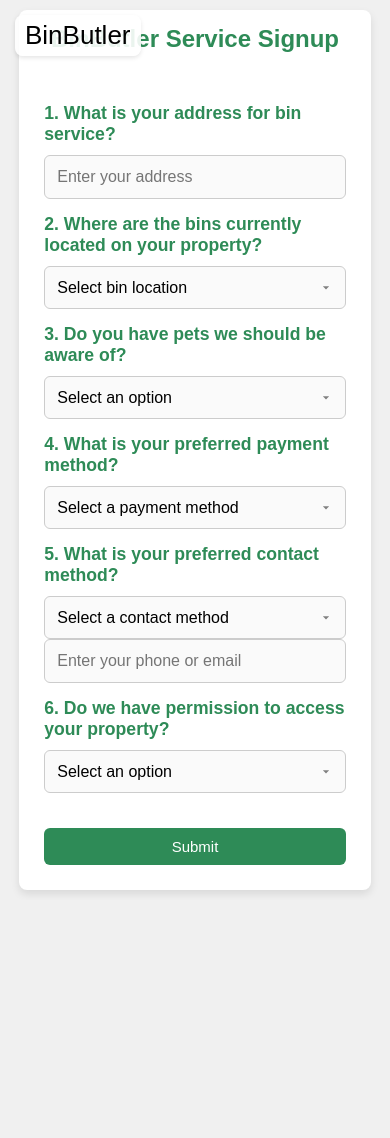
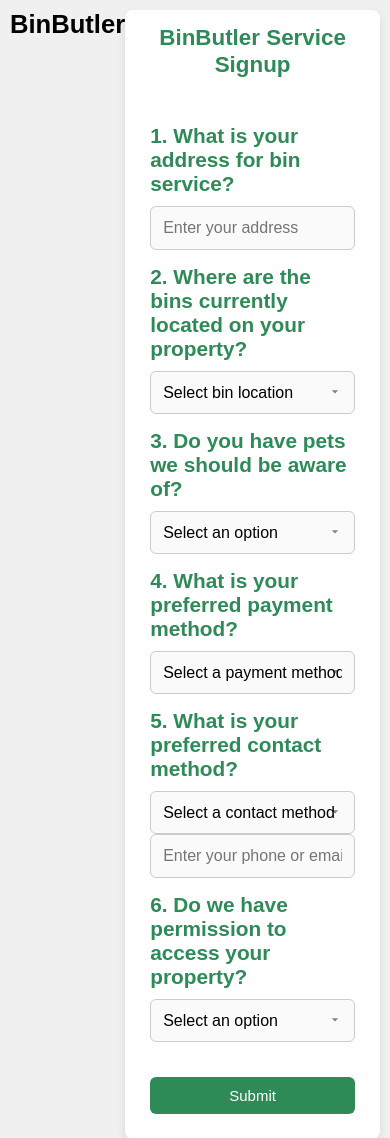
Before and after one commit to DevDino737/Arch-Bin, a plain HTML site: page logged.html in a window 390 px wide. Shown: the top 1138 px of the page. Before the commit the page ends 900 px from the top, so only its background shows below. Drawn offline with Linux system fonts and the light colour scheme.

Commit message:
You woke me up this moring and my cup waas oer flowing

```diff
--- a/loggedin.css
+++ b/loggedin.css
@@ -27,12 +27,32 @@
   box-shadow: 0 4px 8px rgba(0, 0, 0, 0.1);
 }
 
+/* LOGO */
+.logo {
+  text-align: center;
+  margin-bottom: 15px;
+  font-family: 'Charis', sans-serif;
+  font-size: 2rem;
+  font-weight: bold;
+  color: black;
+}
+
+.logo a {
+  color: black;
+  text-decoration: none;
+}
+
+.logo a:hover {
+  color: #2e8b57;
+}
+
 /* HEADER */
 header h1 {
   text-align: center;
   color: #2e8b57;
   margin-bottom: 20px;
   font-size: 1.8rem;
+  line-height: 1.2;
 }
 
 /* MAIN CONTENT */
@@ -86,33 +106,6 @@
 .custom-link:hover {
   color: gray;
   text-decoration: underline;
-  }
-
-  .logo {
-    position: absolute; /* stays in place even when scrolling */
-    top: 15px;
-    left: 15px; /* move it to the top-right corner */
-    font-family: 'Charis', sans-serif;
-    font-size: 26px;
-    font-weight: bold;
-    color: black;
-    z-index: 1000;
-    background-color: rgba(255, 255, 255, 0.9);
-    padding: 5px 10px; /* adds space around text */
-    border-radius: 8px; /* makes it look clean */
-    box-shadow: 0 2px 4px rgba(0,0,0,0.1); /* subtle shadow for depth */
-  }
-
-  .logo a {
-    color: black;
-    text-decoration: none;
-    cursor: default;
-    font-weight: normal;
-  }
-
-  .logo:hover {
-    color: #008631;
-    cursor: pointer;
 }
 
 /* FORM STYLING */
@@ -179,12 +172,18 @@
     padding: 15px;
   }
 
-    header h1 {
-      font-size: 1.5rem;
+  body {
+    padding: 10px;
   }
 
-    section h2 {
-      font-size: 1.1rem;
+  .logo {
+    font-size: 1.6rem;
+    margin-bottom: 10px;
+  }
+
+  header h1 {
+    font-size: 1.4rem;
+    margin-bottom: 15px;
   }
 
   button,
@@ -192,10 +191,4 @@
     font-size: 15px;
     padding: 10px;
   }
-
-    body {
-      padding: 10px;
-      align-items: flex-start;
 }
-  }
-  /*End of the road */
```
Lines whose indentation alone changed are shown as unchanged.
